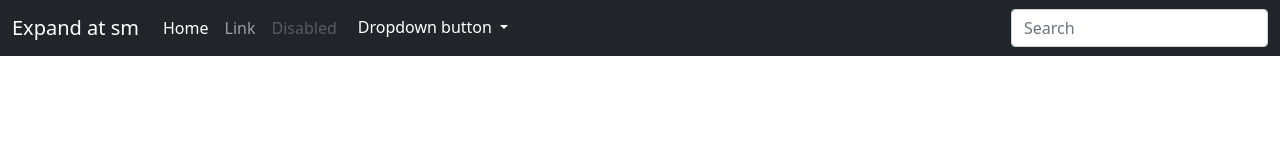
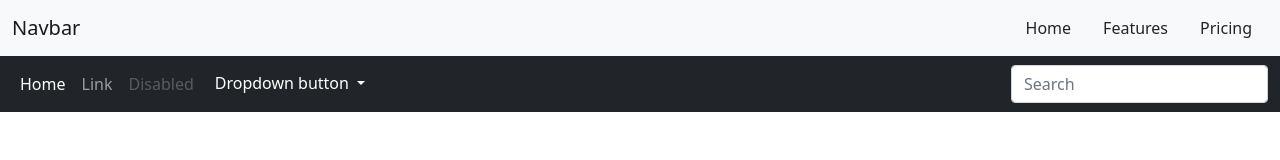
Before and after one commit to lectykim/sreview, a plain HTML site: page hi/index.html in a window 1280 px wide. Drawn offline with nearby package versions, Linux system fonts and the light colour scheme.

Commit message:
in school last commit

```diff
--- a/hi/index.html
+++ b/hi/index.html
@@ -8,9 +8,19 @@
 
   </head>
   <body>
+    <nav class="navbar navbar-expand-lg navbar-light bg-light">
+        <div class="container-fluid">
+          <a class="navbar-brand" href="#">Navbar</a>
+
+
+        <div class="d-flex justify-content-end">
+            <a class="nav-link active text-dark" aria-current="page" href="#">Home</a>
+            <a class="nav-link text-dark" href="#">Features</a>
+            <a class="nav-link text-dark" href="#">Pricing</a>
+        </div>
+      </nav>
     <nav class="navbar navbar-expand-sm navbar-dark bg-dark" aria-label="Third navbar example">
         <div class="container-fluid">
-          <a class="navbar-brand" href="#">Expand at sm</a>
           <button class="navbar-toggler" type="button" data-bs-toggle="collapse" data-bs-target="#navbarsExample03" aria-controls="navbarsExample03" aria-expanded="false" aria-label="Toggle navigation">
             <span class="navbar-toggler-icon"></span>
           </button>
```
